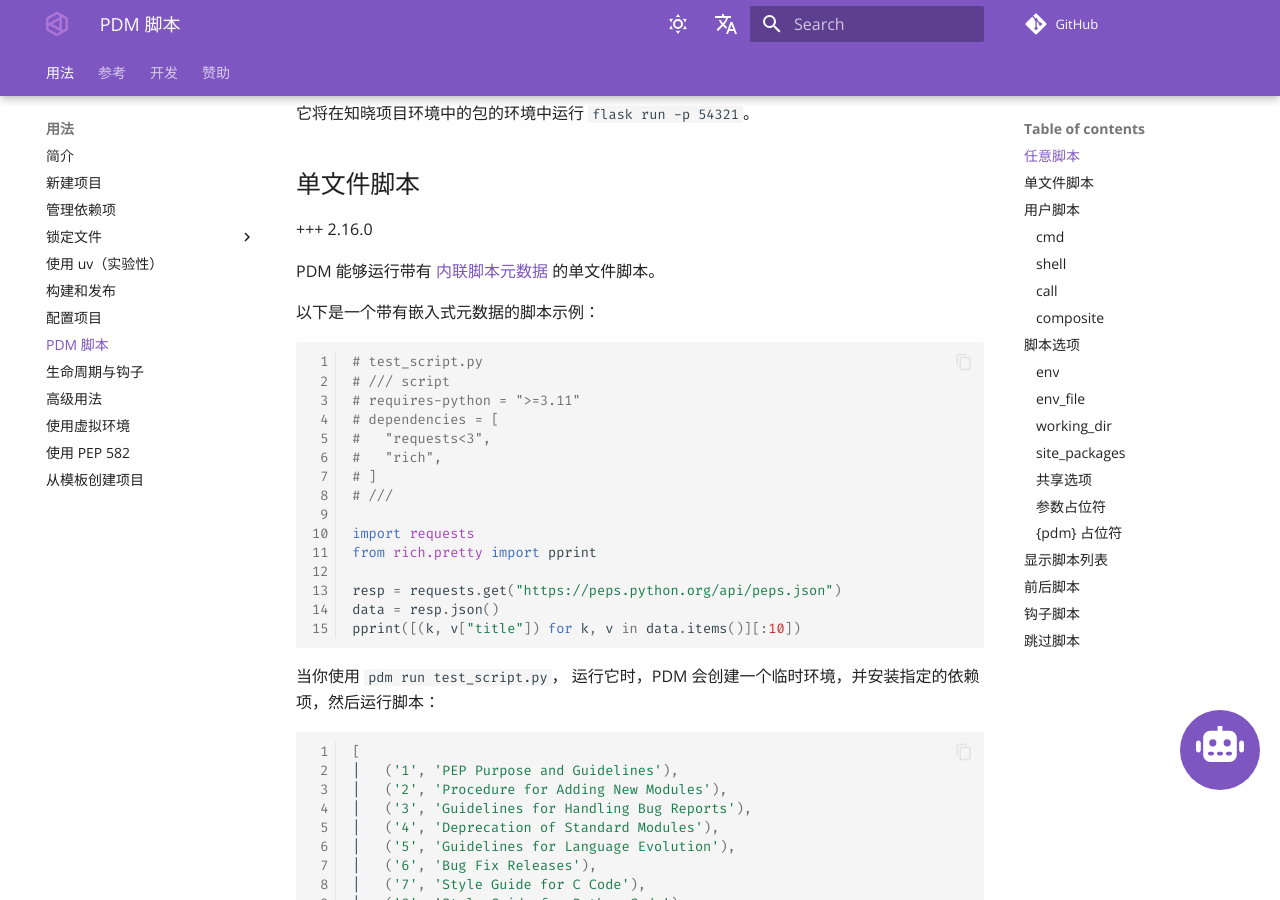
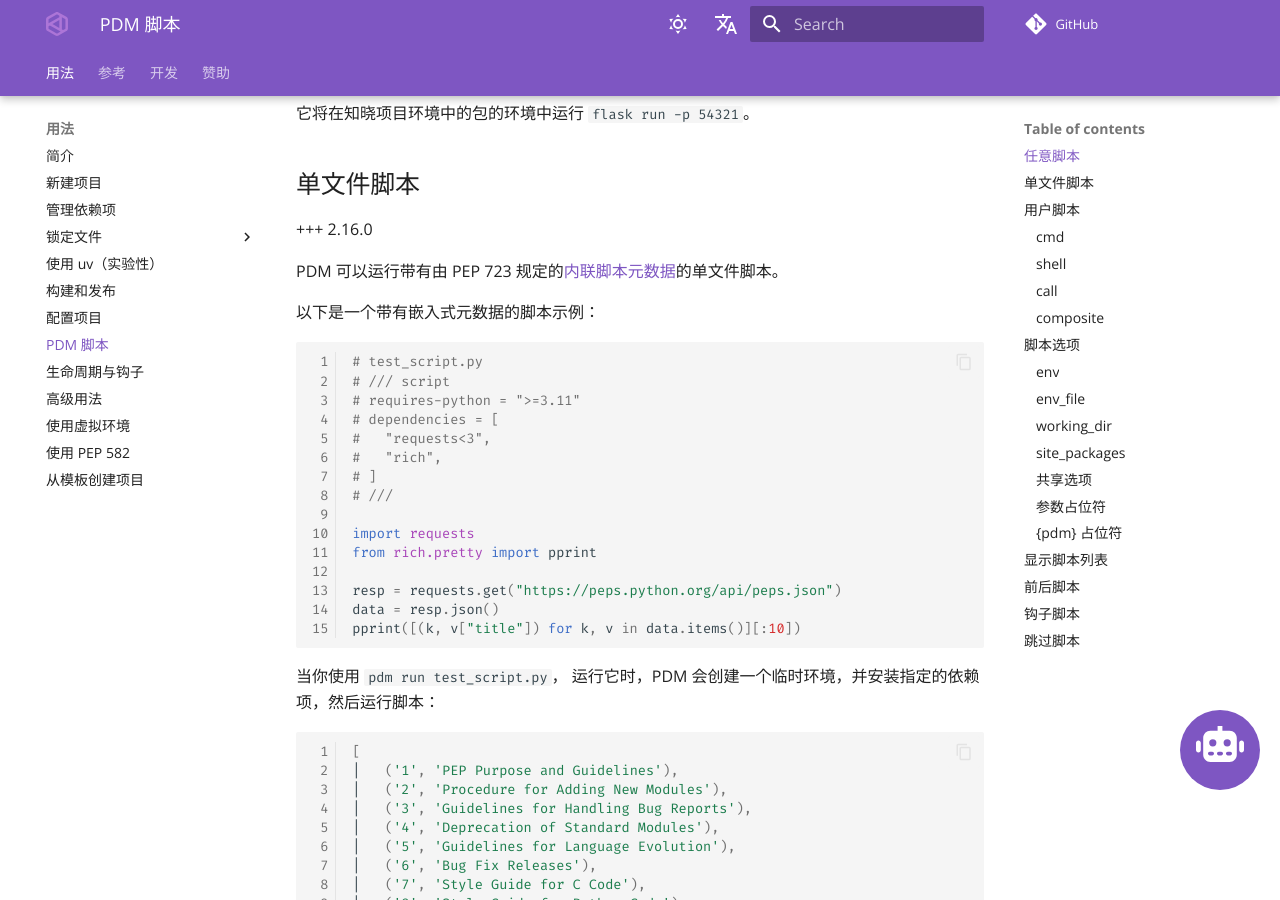
Before and after one commit to pdm-project/pdm-docs-zh, an MkDocs documentation site: the page built from docs/usage/scripts.md, in a window 1280 px wide and 900 px high, scrolled down 346 px. Built offline with MkDocs 1.6.1 and Material for MkDocs 9.7.7, drawn with Linux system fonts in a browser that asks for light colours; comment, search, counter and statistics services are not loaded; the version menu is left out; grey boxes are pictures that could not be loaded.

Commit message:
sync: cb6a62cc

```diff
--- a/docs/usage/scripts.md
+++ b/docs/usage/scripts.md
@@ -14,7 +14,7 @@ pdm run flask run -p 54321
 
 +++ 2.16.0
 
-PDM 能够运行带有 [内联脚本元数据](https://peps.python.org/pep-0723/) 的单文件脚本。
+PDM 可以运行带有由 PEP 723 规定的[内联脚本元数据](https://peps.python.org/pep-0723/)的单文件脚本。
 
 以下是一个带有嵌入式元数据的脚本示例：
 
```
